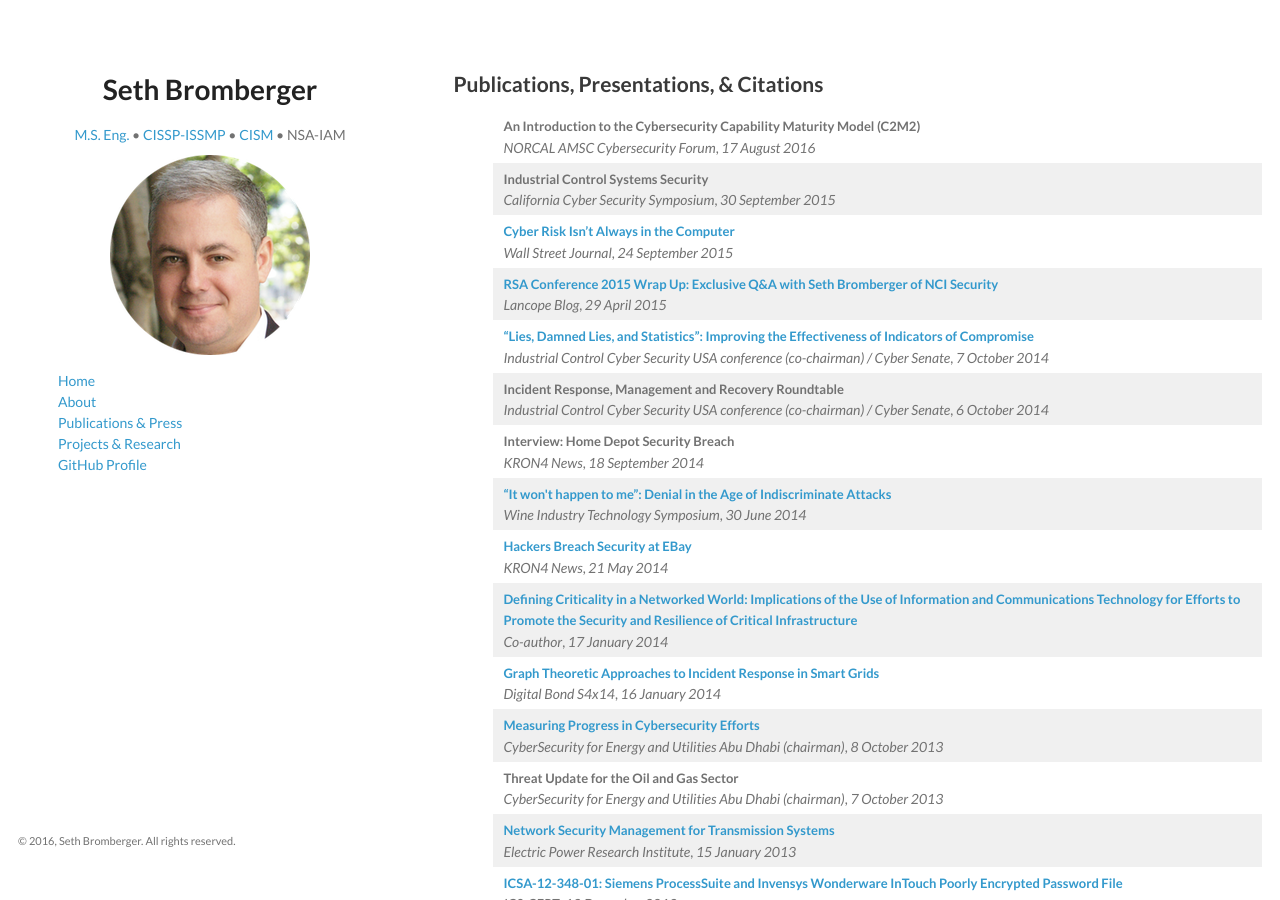
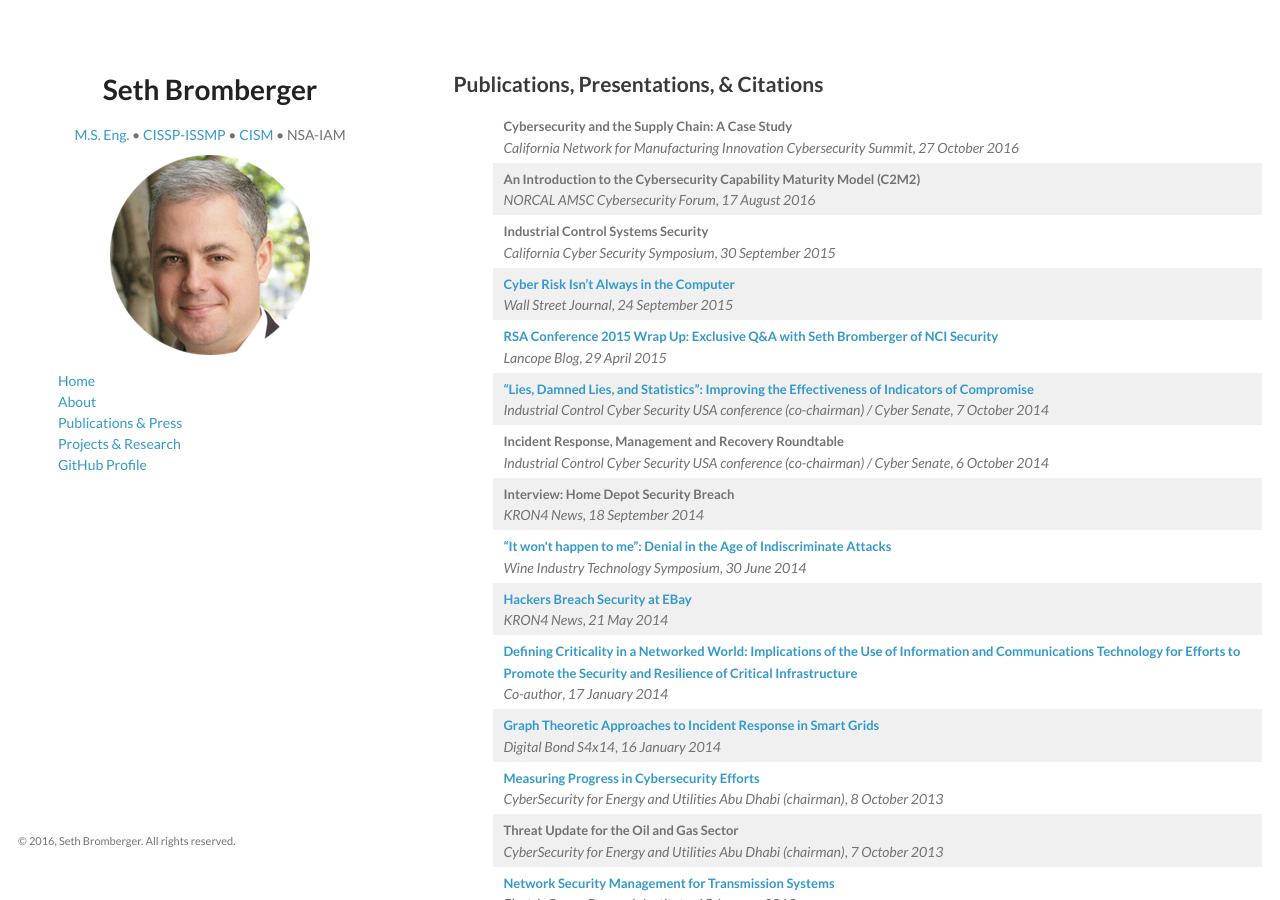
Before and after one commit to sbromberger/sbromberger.github.io, a Jekyll site: the page built from pubs.md, in a window 1280 px wide and 900 px high. Built offline with Jekyll 4.4.1, drawn with Linux system fonts in a browser that asks for light colours.

Commit message:
cnmi conference

```diff
--- a/_data/pubs.yml
+++ b/_data/pubs.yml
@@ -1,3 +1,7 @@
+-   title: "Cybersecurity and the Supply Chain: A Case Study"
+    venue: California Network for Manufacturing Innovation Cybersecurity Summit
+    date: 27 October 2016
+
 -   title: "An Introduction to the Cybersecurity Capability Maturity Model (C2M2)"
     venue: NORCAL AMSC Cybersecurity Forum
     date: 17 August 2016
```
Also changed, not shown: index.md (+1 -1 lines).
